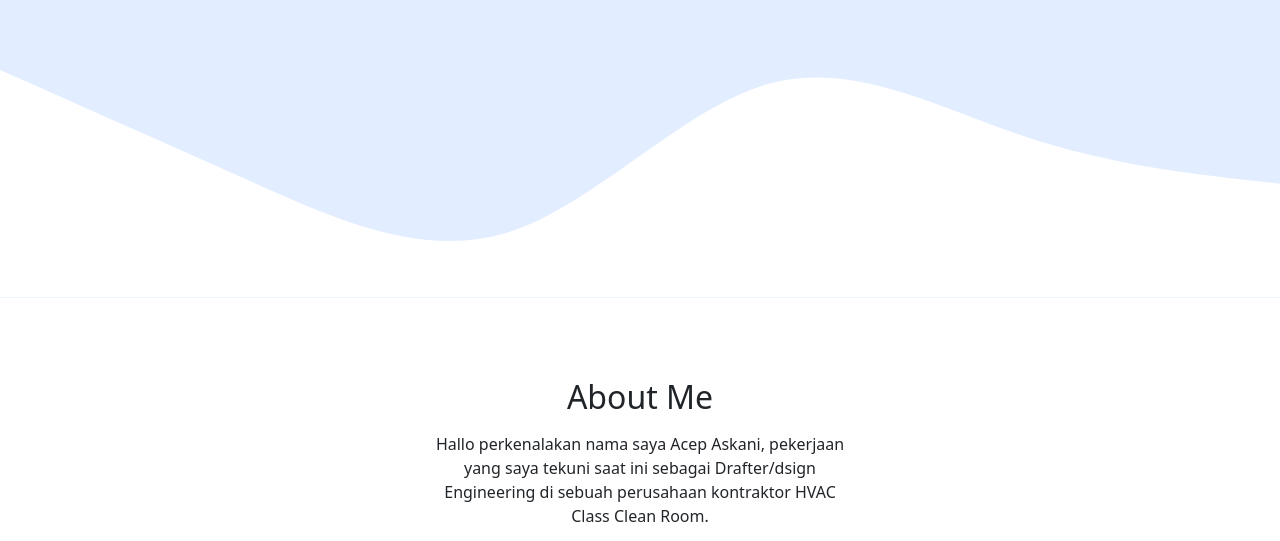
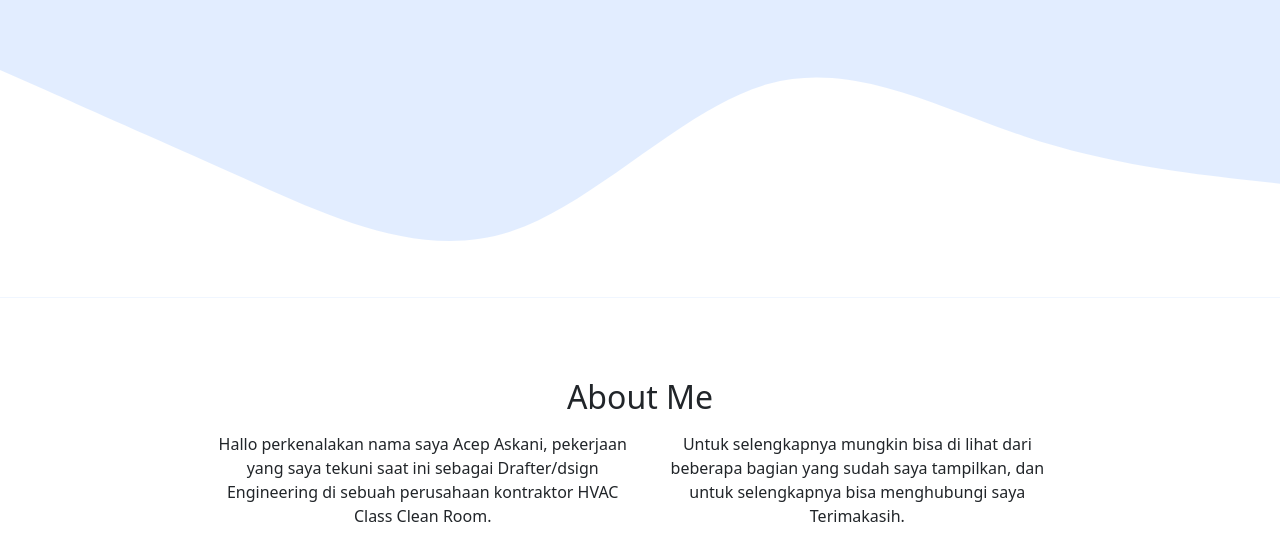
Before and after one commit to Aska301/aska301.github.io, a plain HTML site: page index.html in a window 1280 px wide. Shown: the part 404-945 px from the top of the page. Drawn offline with nearby package versions, Linux system fonts and the light colour scheme.

Commit message:
class col

```diff
--- a/index.html
+++ b/index.html
@@ -70,7 +70,7 @@
           <p>Hallo perkenalakan nama saya Acep Askani, pekerjaan yang saya tekuni saat ini sebagai Drafter/dsign Engineering di sebuah perusahaan kontraktor HVAC Class Clean Room.</p>
         </div>
 
-        <div class="colm-md-4">
+        <div class="col-md-4">
           <p>Untuk selengkapnya mungkin bisa di lihat dari beberapa bagian yang sudah saya tampilkan, dan untuk selengkapnya bisa menghubungi saya Terimakasih.</p>
         </div>
       </div>
```
